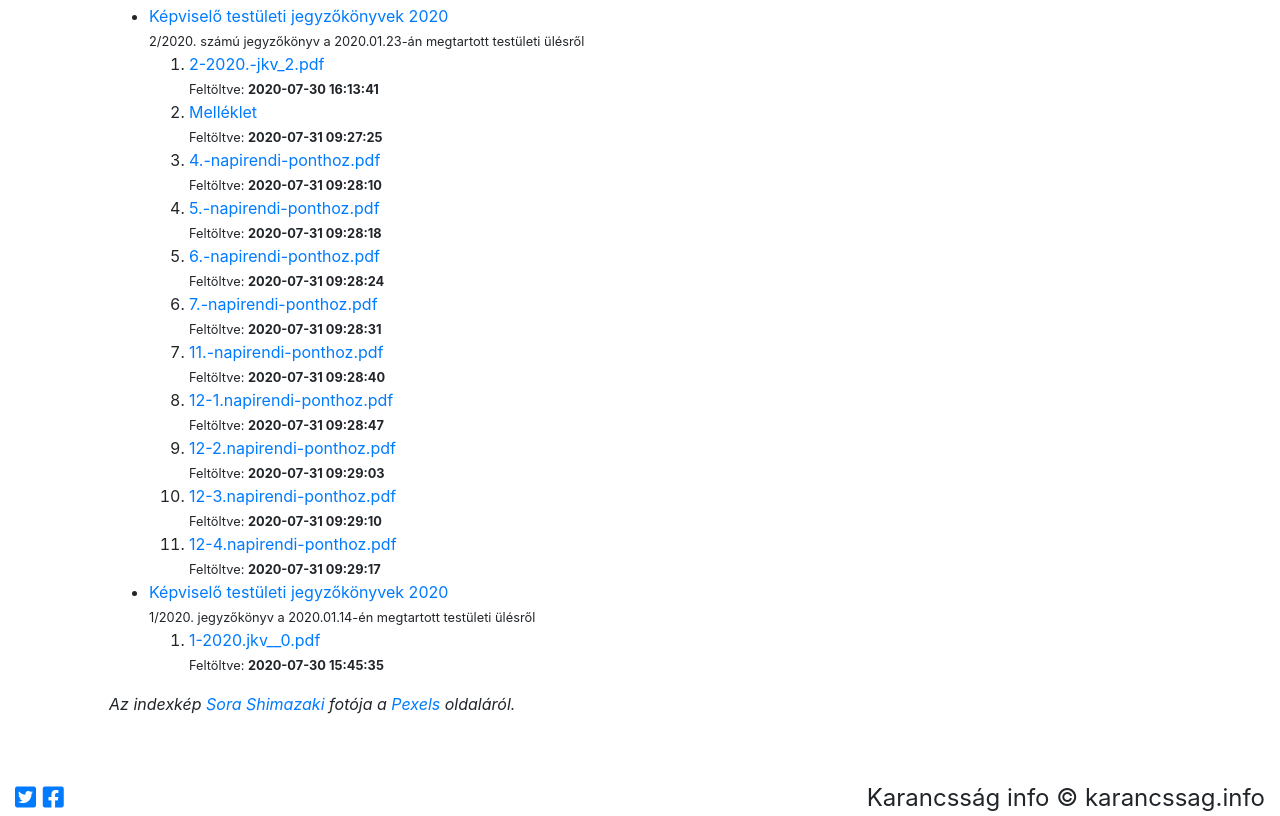
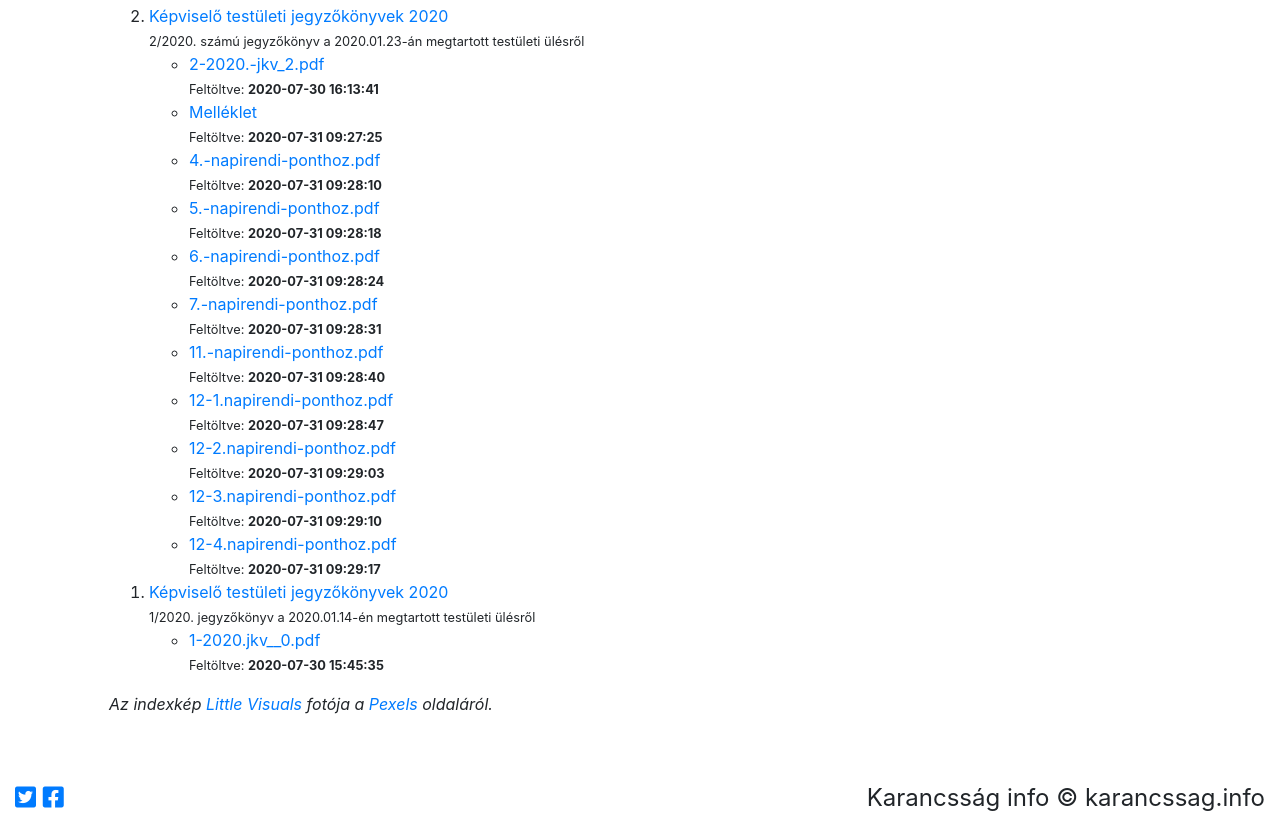
Before and after one commit to karancssag-info/karancssag.info, a Jekyll site: the page built from onkjkv.md, in a window 1280 px wide and 900 px high, scrolled down 5242 px, cut to the strip 84-900 px from the top of the window. Built offline with Jekyll 4.4.1, drawn with Linux system fonts in a browser that asks for light colours; nearby versions of some CDN libraries; some of the changed lines change nothing that is shown.

Commit message:
og image

```diff
--- a/onkjkv.md
+++ b/onkjkv.md
@@ -1,18 +1,17 @@
 ---
 layout: page
-title: Az önkormányzat honlapján elérhető jegyzőkönyvek listája
-description: A jegyzőkönyvek elérhetősége, csatolmányok feltöltési listája
+title: Forráslista
+description: Az önkormányzat honlapján elérhető jegyzőkönyvek, csatolmányok feltöltési listája
 permalink: /download/forras
 comments: false
-thumbnail: https://static.karancssag.info/images/og/pexels-sora-shimazaki-5668859.jpg
-postthumbnail: https://static.karancssag.info/images/og/w800/pexels-sora-shimazaki-5668859.jpg
-icon: fas fa-briefcase
+thumbnail: https://static.karancssag.info/images/og/pexels-little-visuals-1964.jpg
+postthumbnail: https://static.karancssag.info/images/og/w800/pexels-little-visuals-1964.jpg
 author: thgab
 ---
 
 ### Az önkormányzat honlapján elérhető jegyzőkönyvek listája
 
-<ul>
+<ol reversed>
 {% assign onkroot = "https://karancssag.asp.lgov.hu"] %}
 {% for article in site.data.aspjkv %}
     <li>
@@ -20,7 +19,7 @@
         <small>
             {{ article.article.text }}
         </small>
-        <ol>
+        <ul>
         {% for item in article.article.items %}
             <li>
                 <a href="{{ item.href }}" target="_blank">{{ item.text }}</a><br/>
@@ -28,10 +27,10 @@
                     <b>{{ item.Last-Modified.local }}</b>
                 </small>
             </li>
-    {% endfor %}
-    </ol>
+        {% endfor %}
+        </ul>
     </li>
 {% endfor %}
-</ul>
+</ol>
 
-_Az indexkép [Sora Shimazaki](https://www.pexels.com/hu-hu/@sora-shimazaki?utm_content=attributionCopyText&amp;utm_medium=referral&amp;utm_source=pexels) fotója a [Pexels](https://www.pexels.com/hu-hu/foto/uzletember-ferfi-no-hordozhato-szamitogep-5668859/?utm_content=attributionCopyText&amp;utm_medium=referral&amp;utm_source=pexels) oldaláról._
+_Az indexkép [Little Visuals](https://www.pexels.com/hu-hu/@little-visuals?utm_content=attributionCopyText&amp;utm_medium=referral&amp;utm_source=pexels) fotója a [Pexels](https://www.pexels.com/hu-hu/foto/erdo-folyam-forras-termeszet-1964/?utm_content=attributionCopyText&amp;utm_medium=referral&amp;utm_source=pexels) oldaláról._
```
